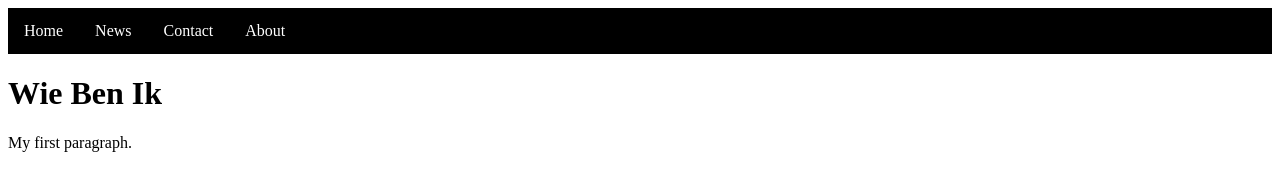
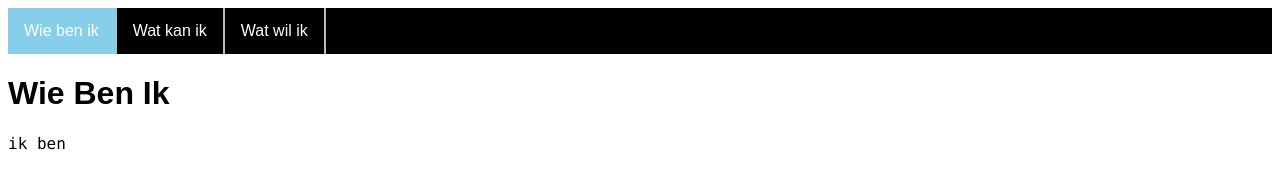
Before and after one commit to janibert1/website, a plain HTML site: page index.html in a window 1280 px wide. Drawn offline with Linux system fonts and the light colour scheme.

Commit message:
Update index.html

```diff
--- a/index.html
+++ b/index.html
@@ -24,27 +24,48 @@ li a {
 
 /* Change the link color to #111 (black) on hover */
 li a:hover {
-  background-color: #00CF37;
+  background-color: lightgray;
+    color: black
 }
-    }
 
+
+li a:hover:not(.active) {
+  background-color: lightgray;
+    color: black
+}
 .active {
-  background-color: #04AA6D;
+  background-color: skyblue;
 }
+li {
+  border-right: 2px solid #bbb;
+}
+ul {
+  position: -webkit-sticky; /* Safari */
+  position: sticky;
+  top: 0;
+}
+    .p2 {
+  font-family: Arial, Helvetica, sans-serif;
+}
+
+
+.p1 {
+  font-family: "Lucida Console", "Courier New", monospace;
+}
+
 </style>
 <title>Website van Jan Albert Driessen</title>
 </head>
 <body>
 
 <ul>
-  <li><a class="active" href="http://127.0.0.1:54085/index.html#home">Home</a></li>
-  <li><a href="#news">News</a></li>
-  <li><a href="#contact">Contact</a></li>
-  <li><a href="#about">About</a></li>
+  <li><a class="p2 active"  href="#home">Wie ben ik</a></li>
+  <li><a class="p2" href="#news">Wat kan ik</a></li>
+  <li><a class="p2" href="#contact">Wat wil ik</a></li>
 </ul>
 
-<h1>Wie Ben Ik</h1>
-<p>My first paragraph.</p>
+<h1 class="p2">Wie Ben Ik</h1>
+<p class="p1"> ik ben</p>
 
 </body>
 </html>
```
